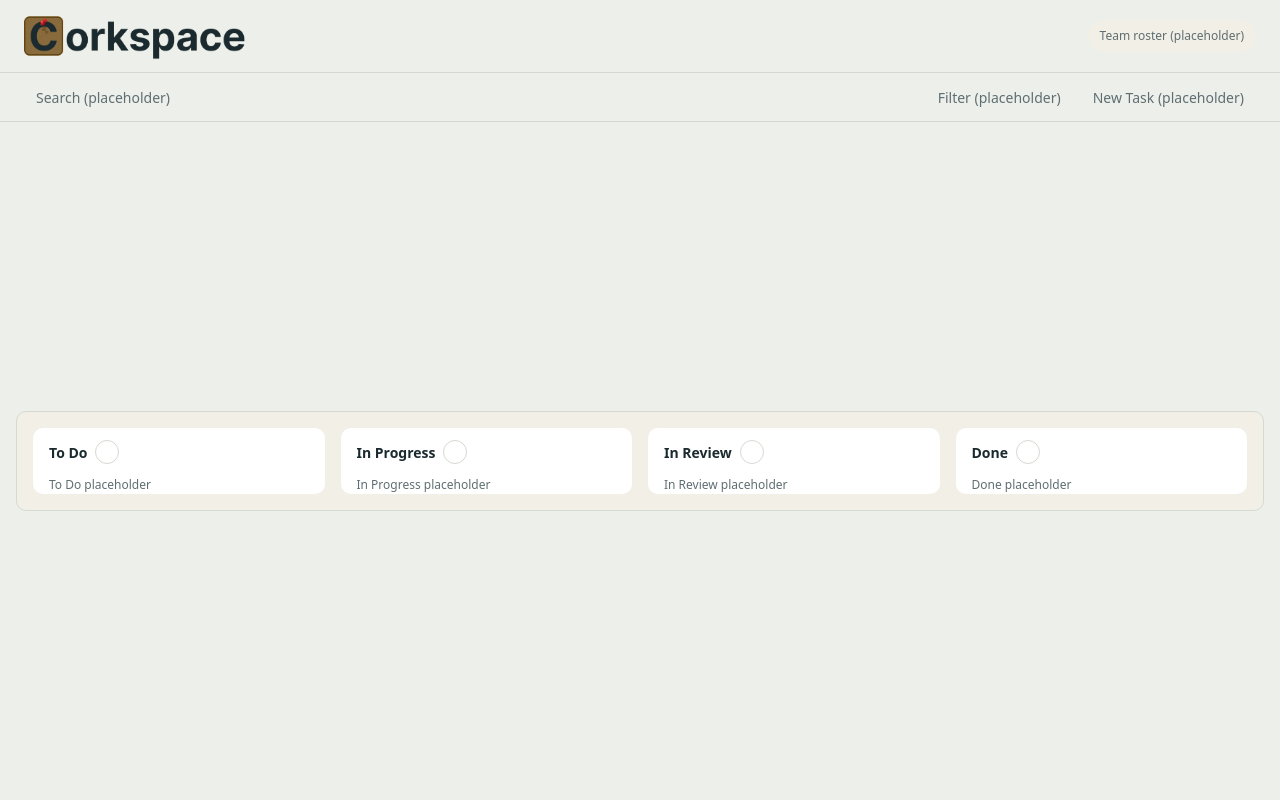
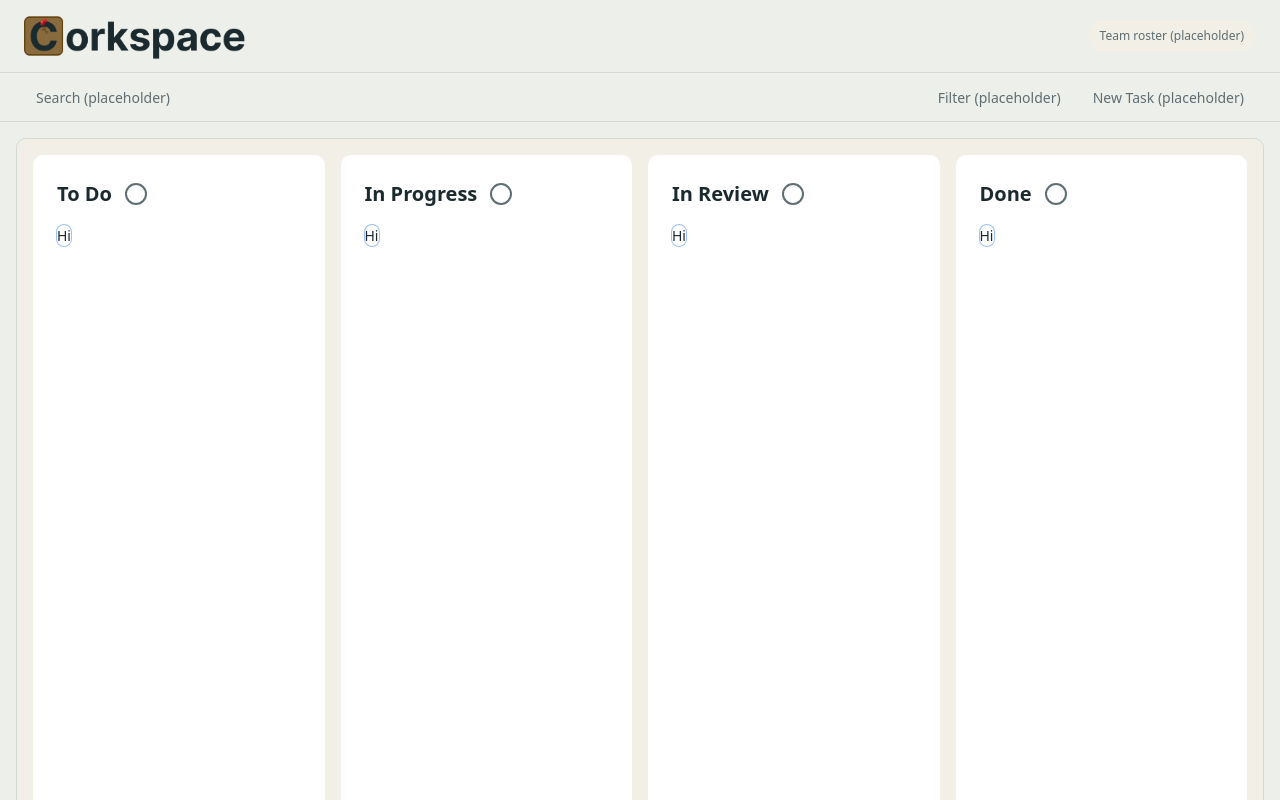
Before and after one commit to rjvanaken/corkspace, a React (Vite) app: page / in a window 1280 px wide. Shown: the top 800 px of the page. Built offline with nearby package versions, Linux system fonts and the light colour scheme.

Commit message:
added card structure

```diff
--- a/src/components/custom/Board/Column.tsx
+++ b/src/components/custom/Board/Column.tsx
@@ -1,13 +1,18 @@
+import {Car, Circle} from 'lucide-react'
+import {Card} from '@/components/ui/card'
+
 export default function Column({ label }: { label: string }) {
   return (
-    <div className="flex-1 max-w-[800px] flex flex-col h-full bg-card rounded-lg overflow-hidden">
-      <div className="flex items-center gap-2 px-4 py-3 shrink-0">
-        <span className="text-sm font-bold text-foreground">{label}</span>
-        <div className="h-6 w-6 rounded-full border border-border"></div>
-      </div>
+    <div className="flex-1 max-w-[800px] gap-2 flex flex-col h-full bg-card rounded-lg overflow-hidden">
+      <div className="flex items-start h-screen flex-col gap-4 px-6 py-6 shrink-0">
+        <div className='flex items-center gap-3'>
+        <span className="text-xl font-bold text-foreground">{label}</span>
+        <Circle/>
+        </div>
+        <div className='flex items-center gap-3'>
+        <Card>Hi</Card>
 
-      <div className="flex-1 overflow-y-auto px-4">
-        <p className="text-xs text-muted-foreground">{label} placeholder</p>
+        </div>
       </div>
     </div>
   );
```
